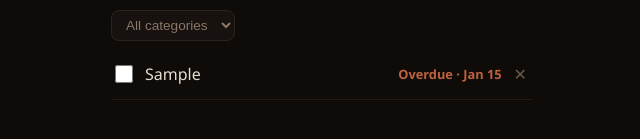
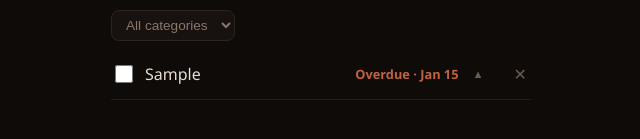
Before and after one commit to abalosmartkian-del/todo-sample, a React (Vite) app: page / in a window 1280 px wide. Both pictures are taken after typing "Sample", "2020-01-15" into the empty fields and a click on the button "Add". Shown: the part 319-458 px from the top of the page, without its empty margins (319-959 px from the left). Built offline with nearby package versions, Linux system fonts and the light colour scheme.

Commit message:
Add up and down buttons to reorder tasks

```diff
--- a/src/App.css
+++ b/src/App.css
@@ -263,3 +263,15 @@ li .del:hover { color: #c0623f; }
 
 li[draggable="true"] { cursor: grab; }
 li.dragging { opacity: 0.4; }
+
+li .move {
+  border: none;
+  background: none;
+  color: #6b5b4d;
+  font-size: 0.7rem;
+  padding: 4px 2px;
+  cursor: pointer;
+  transition: color 0.2s;
+}
+li .move:hover:not(:disabled) { color: #a0714a; }
+li .move:disabled { opacity: 0.25; cursor: default; }
--- a/src/App.tsx
+++ b/src/App.tsx
@@ -103,6 +103,17 @@ export default function App() {
   const copy = [...tasks];
   const [item] = copy.splice(from, 1);
   copy.splice(to, 0, item);
+  setTasks(copy);
+}
+
+function moveBy(id: number, dir: -1 | 1) {
+  const i = visible.findIndex((t) => t.id === id);
+  const other = visible[i + dir];
+  if (!other) return;
+  const a = tasks.findIndex((t) => t.id === id);
+  const b = tasks.findIndex((t) => t.id === other.id);
+  const copy = [...tasks];
+  [copy[a], copy[b]] = [copy[b], copy[a]];
   setTasks(copy);
 }
 
@@ -262,6 +273,20 @@ export default function App() {
                   {formatDue(t.due)}
                 </small>
               )}
+              <button
+                    className="move"
+                    onClick={() => moveBy(t.id, -1)}
+                    disabled={sortByDue}
+                    title="Move up"
+                  >
+                    ▲
+                  </button>
+                  <button
+                    className="move"
+                    onClick={() => moveBy(t.id, 1)}
+                    disabled={sortByDue}
+                    title="Move down">
+                </button>
               <button className="del" onClick={() => remove(t.id)}>✕</button>
             </li>
           );
```
